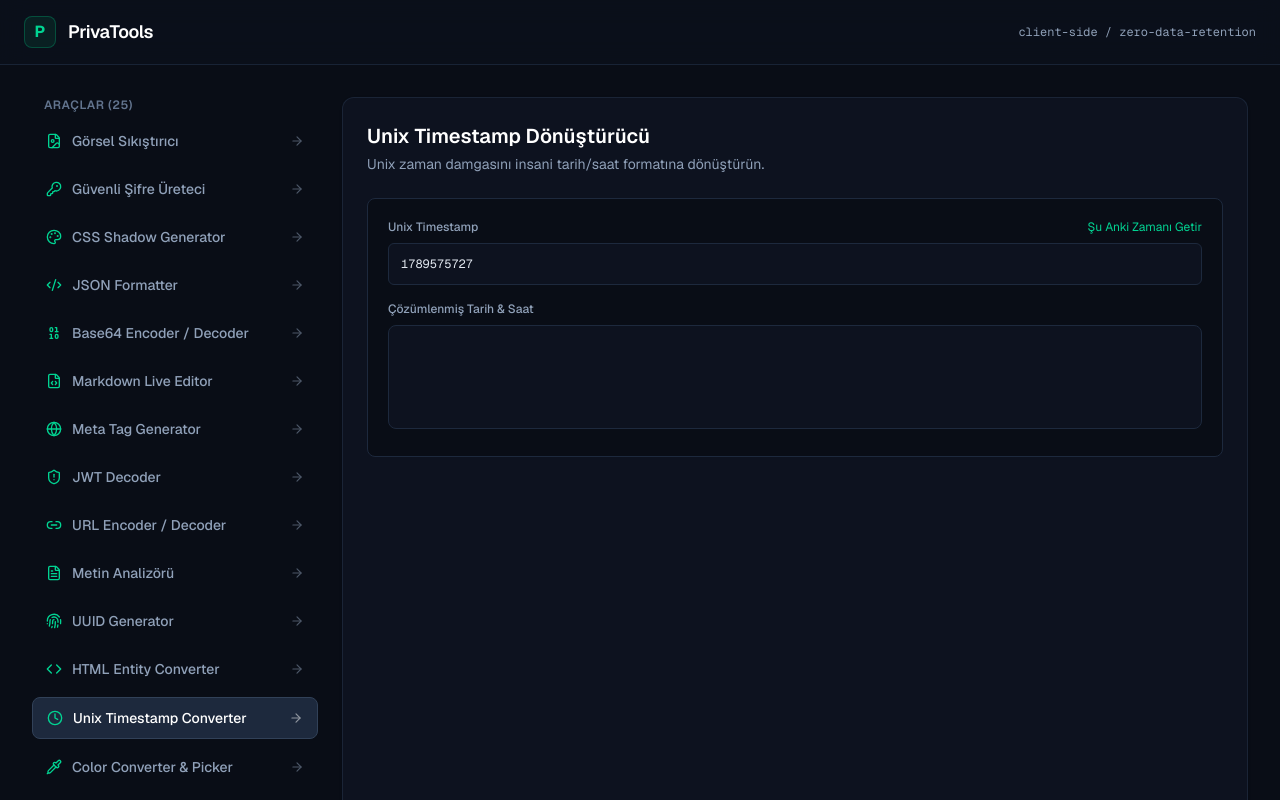
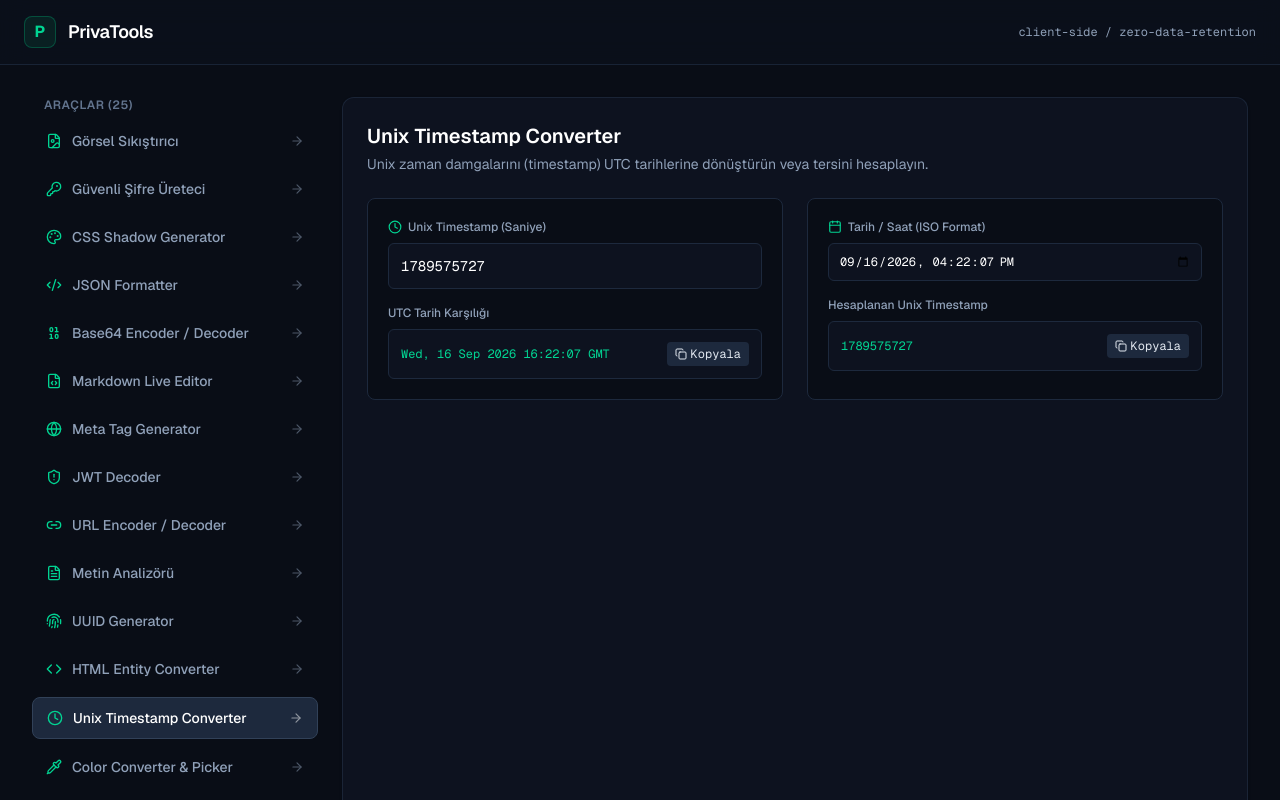
Before and after one commit to MuhammedEdev/privatools, a Next.js app: page / in a window 1280 px wide. Both pictures are taken after a click on the button "Unix Timestamp Converter". Shown: the top 800 px of the page. Built offline with nearby package versions, Linux system fonts and the light colour scheme.

Commit message:
refactor: upgrade UnixTimestampConverter component with bidirectional timestamp and date conversion

```diff
--- a/src/components/tools/UnixTimestampConverter.tsx
+++ b/src/components/tools/UnixTimestampConverter.tsx
@@ -1,71 +1,109 @@
 "use client";
 
 import { useState } from "react";
-import { Copy, Check } from "lucide-react";
+import { Copy, Check, Clock, Calendar } from "lucide-react";
 
 export default function UnixTimestampConverter() {
-  const [timestampInput, setTimestampInput] = useState<string>(Math.floor(Date.now() / 1000).toString());
-  const [convertedDate, setConvertedDate] = useState<string>("");
-  const [timestampCopied, setTimestampCopied] = useState<boolean>(false);
+  const currentTimestamp = Math.floor(Date.now() / 1000);
+  const [timestampInput, setTimestampInput] = useState<string>(currentTimestamp.toString());
+  const [dateInput, setDateInput] = useState<string>(new Date().toISOString().slice(0, 19));
+  const [copied, setCopied] = useState<boolean>(false);
 
-  const handleConvertTimestamp = (val: string) => {
-    setTimestampInput(val);
-    if (!val.trim()) { setConvertedDate(""); return; }
-    const num = Number(val);
-    if (isNaN(num)) { setConvertedDate("Geçersiz sayısal zaman damgası."); return; }
-    const date = new Date(num > 9999999999 ? num : num * 1000);
-    if (isNaN(date.getTime())) {
-      setConvertedDate("Geçersiz tarih.");
+  // Timestamp -> Tarih
+  let formattedDate = "";
+  let timestampError = false;
+  try {
+    const ts = parseInt(timestampInput);
+    if (!isNaN(ts)) {
+      const dateObj = new Date(ts * 1000);
+      formattedDate = dateObj.toUTCString();
     } else {
-      setConvertedDate(date.toUTCString() + " (UTC) \n" + date.toLocaleString() + " (Yerel)");
+      timestampError = true;
     }
+  } catch {
+    timestampError = true;
+  }
+
+  // Tarih -> Timestamp
+  let calculatedTimestamp = "";
+  try {
+    const dt = new Date(dateInput);
+    if (!isNaN(dt.getTime())) {
+      calculatedTimestamp = Math.floor(dt.getTime() / 1000).toString();
+    }
+  } catch {
+    calculatedTimestamp = "Geçersiz tarih";
+  }
+
+  const copyToClipboard = (text: string) => {
+    if (!text) return;
+    navigator.clipboard.writeText(text);
+    setCopied(true);
+    setTimeout(() => setCopied(false), 2000);
   };
 
   return (
     <div className="space-y-6">
       <div>
-        <h1 className="text-xl font-semibold text-white">Unix Timestamp Dönüştürücü</h1>
-        <p className="text-sm text-slate-400 mt-1">Unix zaman damgasını insani tarih/saat formatına dönüştürün.</p>
+        <h1 className="text-xl font-semibold text-white">Unix Timestamp Converter</h1>
+        <p className="text-sm text-slate-400 mt-1">
+          Unix zaman damgalarını (timestamp) UTC tarihlerine dönüştürün veya tersini hesaplayın.
+        </p>
       </div>
 
-      <div className="bg-[#090D16] border border-slate-800 rounded-lg p-5 space-y-4">
+      <div className="grid grid-cols-1 md:grid-cols-2 gap-6">
+        <div className="bg-[#090D16] border border-slate-800 rounded-lg p-5 space-y-4 text-xs">
           <div className="space-y-2">
-          <div className="flex justify-between items-center">
-            <label className="text-xs font-medium text-slate-400">Unix Timestamp</label>
-            <button
-              onClick={() => handleConvertTimestamp(Math.floor(Date.now() / 1000).toString())}
-              className="text-xs text-emerald-400 hover:underline"
-            >
-              Şu Anki Zamanı Getir
-            </button>
-          </div>
+            <label className="text-slate-400 font-medium flex items-center gap-1.5">
+              <Clock className="w-3.5 h-3.5 text-emerald-400" /> Unix Timestamp (Saniye)
+            </label>
             <input
               type="text"
               value={timestampInput}
-            onChange={(e) => handleConvertTimestamp(e.target.value)}
-            className="w-full bg-[#0D121F] border border-slate-800 rounded-md p-3 text-xs font-mono text-slate-200 focus:outline-none"
+              onChange={(e) => setTimestampInput(e.target.value)}
+              className="w-full bg-[#0D121F] border border-slate-800 rounded-md p-3 font-mono text-white text-sm focus:outline-none focus:border-slate-700"
             />
           </div>
 
           <div className="space-y-2">
-          <div className="flex justify-between items-center">
-            <label className="text-xs font-medium text-slate-400">Çözümlenmiş Tarih & Saat</label>
-            {convertedDate && (
+            <span className="text-slate-400 font-medium block">UTC Tarih Karşılığı</span>
+            <div className="bg-[#0D121F] border border-slate-800 rounded-md p-3 font-mono text-emerald-400 flex items-center justify-between">
+              <span className="truncate">{formattedDate || "Geçersiz timestamp"}</span>
               <button
-                onClick={() => { navigator.clipboard.writeText(convertedDate); setTimestampCopied(true); setTimeout(() => setTimestampCopied(false), 2000); }}
-                className="text-xs text-emerald-400 hover:underline flex items-center gap-1"
+                onClick={() => copyToClipboard(formattedDate)}
+                className="bg-slate-800 hover:bg-slate-700 text-slate-200 text-xs px-2 py-1 rounded transition shrink-0 ml-2 flex items-center gap-1"
               >
-                {timestampCopied ? <Check className="w-3 h-3" /> : <Copy className="w-3 h-3" />}
-                {timestampCopied ? "Kopyalandı" : "Kopyala"}
+                <Copy className="w-3 h-3" /> Kopyala
               </button>
-            )}
             </div>
-          <textarea
-            rows={4}
-            readOnly
-            value={convertedDate}
-            className="w-full bg-[#0D121F] border border-slate-800 rounded-lg p-3 text-xs font-mono text-emerald-400 focus:outline-none resize-none leading-relaxed"
+          </div>
+        </div>
+
+        <div className="bg-[#090D16] border border-slate-800 rounded-lg p-5 space-y-4 text-xs">
+          <div className="space-y-2">
+            <label className="text-slate-400 font-medium flex items-center gap-1.5">
+              <Calendar className="w-3.5 h-3.5 text-emerald-400" /> Tarih / Saat (ISO Format)
+            </label>
+            <input
+              type="datetime-local"
+              value={dateInput}
+              onChange={(e) => setDateInput(e.target.value)}
+              className="w-full bg-[#0D121F] border border-slate-800 rounded-md p-2.5 font-mono text-white text-xs focus:outline-none focus:border-slate-700"
             />
+          </div>
+
+          <div className="space-y-2">
+            <span className="text-slate-400 font-medium block">Hesaplanan Unix Timestamp</span>
+            <div className="bg-[#0D121F] border border-slate-800 rounded-md p-3 font-mono text-emerald-400 flex items-center justify-between">
+              <span className="truncate">{calculatedTimestamp}</span>
+              <button
+                onClick={() => copyToClipboard(calculatedTimestamp)}
+                className="bg-slate-800 hover:bg-slate-700 text-slate-200 text-xs px-2 py-1 rounded transition shrink-0 ml-2 flex items-center gap-1"
+              >
+                <Copy className="w-3 h-3" /> Kopyala
+              </button>
+            </div>
+          </div>
         </div>
       </div>
     </div>
```
Lines whose indentation alone changed are shown as unchanged.
